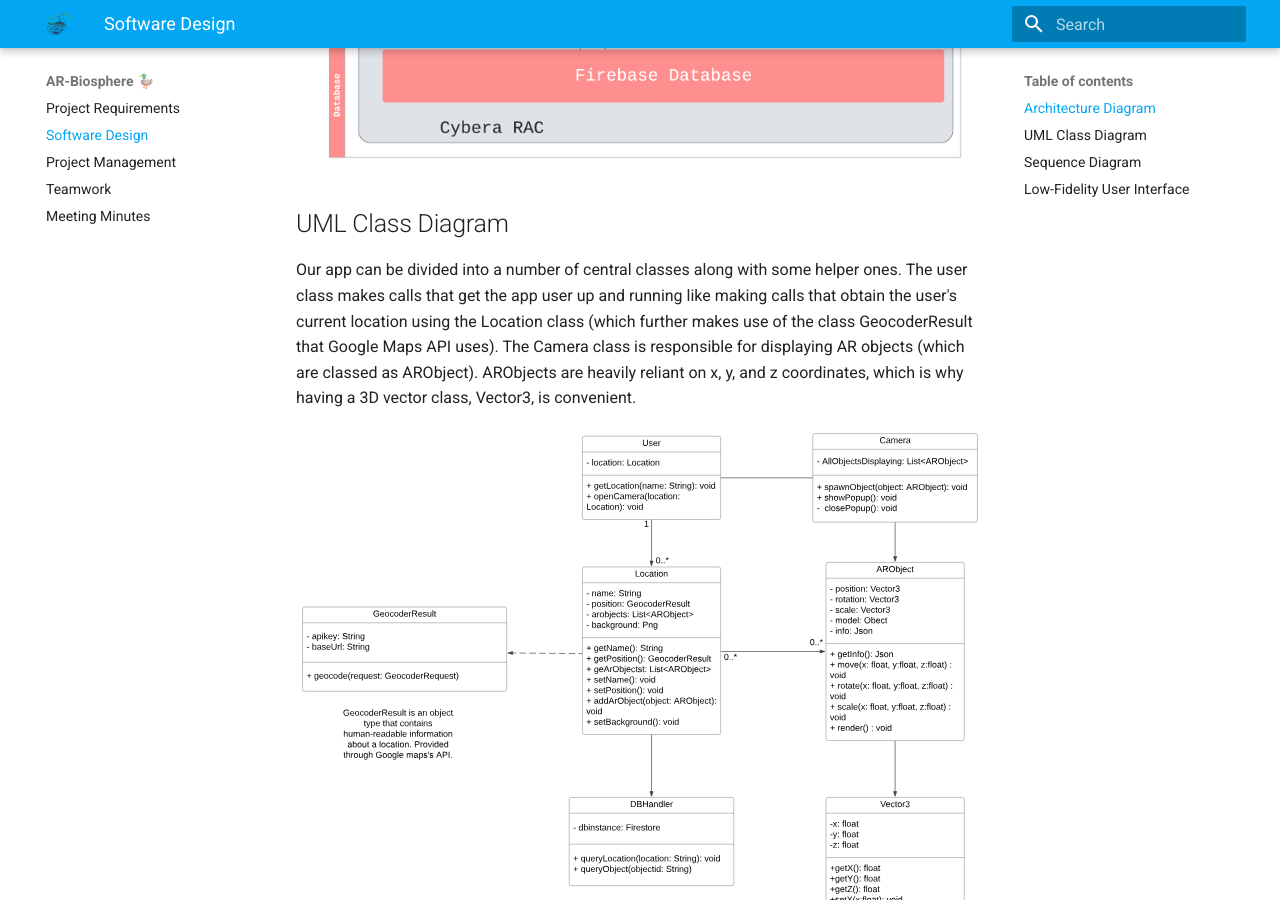
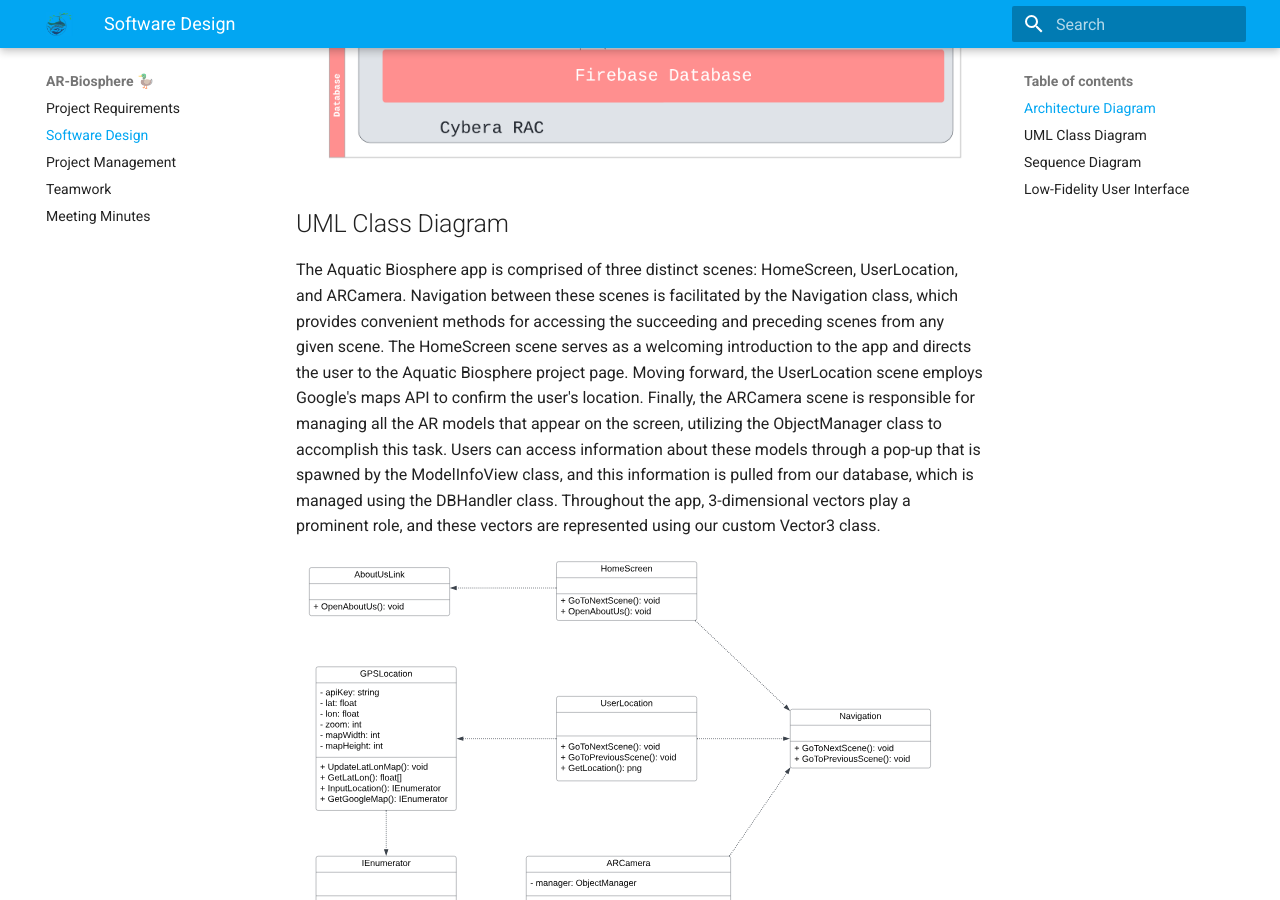
Before and after one commit to antarc0y/AR-Biosphere, an MkDocs documentation site: the page built from docblueprint/pages/software.md, in a window 1280 px wide and 900 px high, scrolled down 901 px. Built offline with MkDocs 1.6.1 and Material for MkDocs 9.7.7, drawn with Linux system fonts in a browser that asks for light colours.

Commit message:
Update UML and description

```diff
--- a/docblueprint/pages/software.md
+++ b/docblueprint/pages/software.md
@@ -9,7 +9,7 @@
 
 ## UML Class Diagram
 
-Our app can be divided into a number of central classes along with some helper ones. The user class makes calls that get the app user up and running like making calls that obtain the user's current location using the Location class (which further makes use of the class GeocoderResult that Google Maps API uses). The Camera class is responsible for displaying AR objects (which are classed as ARObject). ARObjects are heavily reliant on x, y, and z coordinates, which is why having a 3D vector class, Vector3, is convenient.
+The Aquatic Biosphere app is comprised of three distinct scenes: HomeScreen, UserLocation, and ARCamera. Navigation between these scenes is facilitated by the Navigation class, which provides convenient methods for accessing the succeeding and preceding scenes from any given scene. The HomeScreen scene serves as a welcoming introduction to the app and directs the user to the Aquatic Biosphere project page. Moving forward, the UserLocation scene employs Google's maps API to confirm the user's location. Finally, the ARCamera scene is responsible for managing all the AR models that appear on the screen, utilizing the ObjectManager class to accomplish this task. Users can access information about these models through a pop-up that is spawned by the ModelInfoView class, and this information is pulled from our database, which is managed using the DBHandler class. Throughout the app, 3-dimensional vectors play a prominent role, and these vectors are represented using our custom Vector3 class.
 
 ![UML](../images/uml.svg)
 
```
Also changed, not shown: docblueprint/images/uml.svg.
